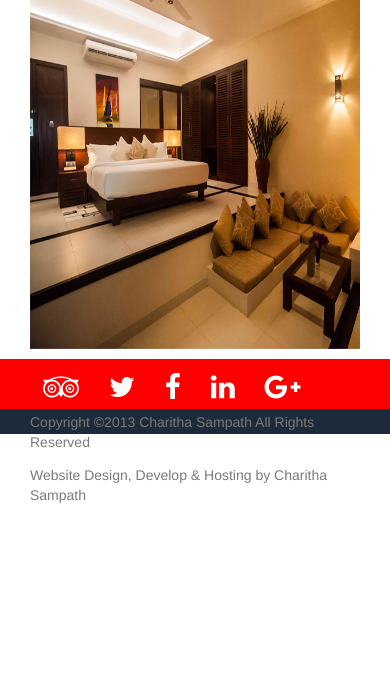
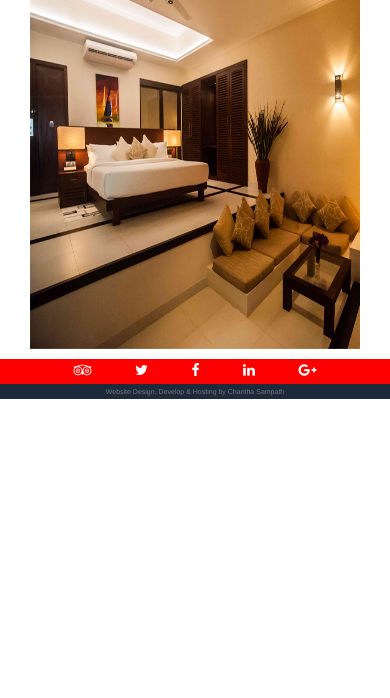
Before and after one commit to charitha09/Vacation_Rental_System, a CodeIgniter app: page /Projects/index.php/pages/about in a window 390 px wide. Shown: the part 53-751 px from the top of the page. Run offline with CodeIgniter, Linux system fonts and the light colour scheme; some libraries are stand-ins or nearby versions.

Commit message:
Footer Complete

```diff
--- a/application/views/templates/footer.php
+++ b/application/views/templates/footer.php
@@ -1,10 +1,25 @@
 <footer id="footer">
     <div class="col-sm-12 info">
-        <div class="col-sm-8">
-
+        <div class="col-sm-8 contact">
+            <div class="col-sm-12">
+                <div class="col-sm-6">
+                    <a><i class="fa fa-phone" aria-hidden="true"></i><b> Tel :- </b>+94714525488</a>
+                </div>
+                <div class="col-sm-6">
+                    <a><i class="fa fa-envelope-o" aria-hidden="true"></i><b> Email :- </b>charitha009@gmail.com</a>
+                </div>
+            </div>
+            <div class="col-sm-12">
+                <div class="col-sm-6">
+                    <a><i class="fa fa-fax" aria-hidden="true"></i><b> Fax :- </b>+94412221703</a>
+                </div>
+                <div class="col-sm-6">
+                    <a><i class="fa fa-map-marker" aria-hidden="true"></i><b> Address :- </b>Punchchihewagewatta, Godagama, Matara.</a>
+                </div>
+            </div>
         </div>
-        <div class="col-sm-4">
-            <div class="col-sm-1"></div>
+        <div class="col-sm-4 social">
+            <div class="col-sm-1 seperator-line"></div>
             <a href="#" class="col-sm-2 btn btn-social-icon btn-tripadvisor">
                 <span class="fa fa-tripadvisor"></span>
             </a>
@@ -24,10 +39,10 @@
         </div>
     </div>
     <div class="col-sm-12 copyrights">
-        <div class="col-sm-8">
+        <div class="col-sm-6">
             <p>Copyright ©2013 Charitha Sampath All Rights Reserved</p>
         </div>
-        <div class="col-sm-4">
+        <div class="col-sm-6">
             <p>Website Design, Develop & Hosting by Charitha Sampath  </p>
         </div>
     </div>
--- a/public/css/common_style.css
+++ b/public/css/common_style.css
@@ -1,3 +1,12 @@
+a{
+    color: #fff;
+}
+
+a:hover{
+    color: #337ab7;
+    text-decoration: none;
+}
+
 /*Header Nav Bar Styles*/
 .navbar {
     border-radius: 0px;
@@ -125,4 +134,92 @@
 #footer .copyrights p{
     padding-top: 3px;
     color: #7a7a7b;
+    text-align: center;
 }
+
+#footer .seperator-line{
+    position: relative;
+    top: 8px;
+    height: 36px;
+    border-left: 1px solid #fff;
+}
+
+#footer .contact div{
+    height: 25px;
+    margin: 0;
+    padding: 0;
+}
+
+#footer .contact a{
+    position: relative;
+    top: 3px;
+}
+
+#footer .contact a i{
+    color: #000;
+}
+
+#footer .contact a b{
+    color: #000;
+}
+
+@media (max-width: 1160px) {
+    #footer .contact{
+        font-size: 0.82em;;
+    }
+}
+
+@media (max-width: 980px) {
+    #footer .contact{
+        width: 100%;
+    }
+    #footer .info{
+        height: 100px;
+    }
+    #footer{
+        height: 125px;
+    }
+    #footer .seperator-line{
+        border: none;
+    }
+    #footer .social{
+        width: 100%;
+    }
+}
+
+@media (max-width: 768px) {
+    #footer{
+        height: 75px;
+    }
+    #footer .contact{
+        display: none;
+    }
+    #footer .social div{
+        display: none;
+    }
+    #footer .info{
+        height: 50px;
+    }
+    #footer .social{
+        text-align: center;
+    }
+    #footer .social a{
+        padding: 0 6%;
+    }
+    #footer .copyrights div:first-child{
+        display: none;
+    }
+}
+
+@media (max-width: 470px) {
+    #footer{
+        font-size: 0.5em;
+        height: 40px;
+    }
+    #footer .info{
+        height: 25px;
+    }
+    #footer .copyrights{
+        height: 15px;
+    }
+}
```
